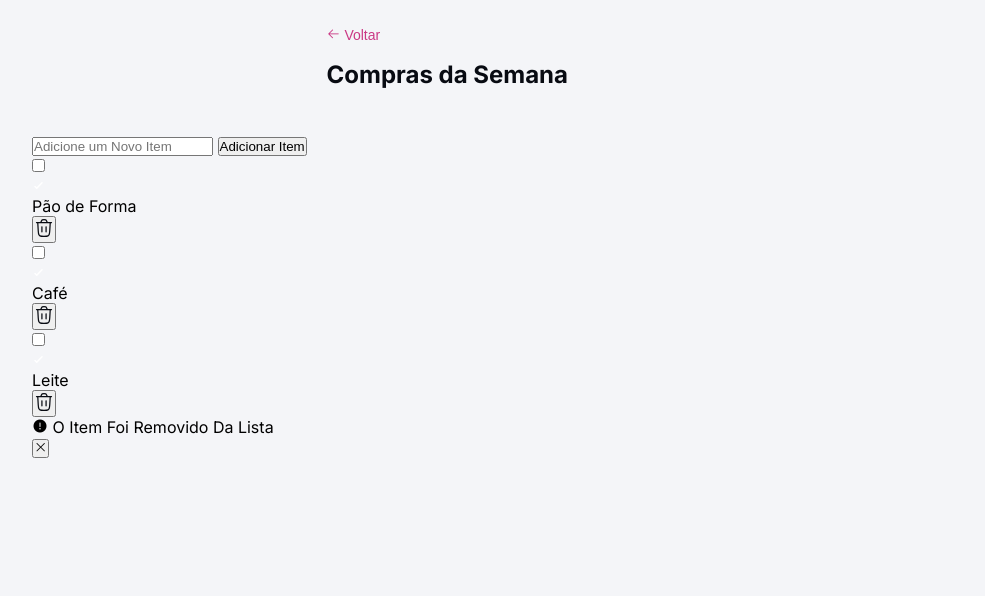
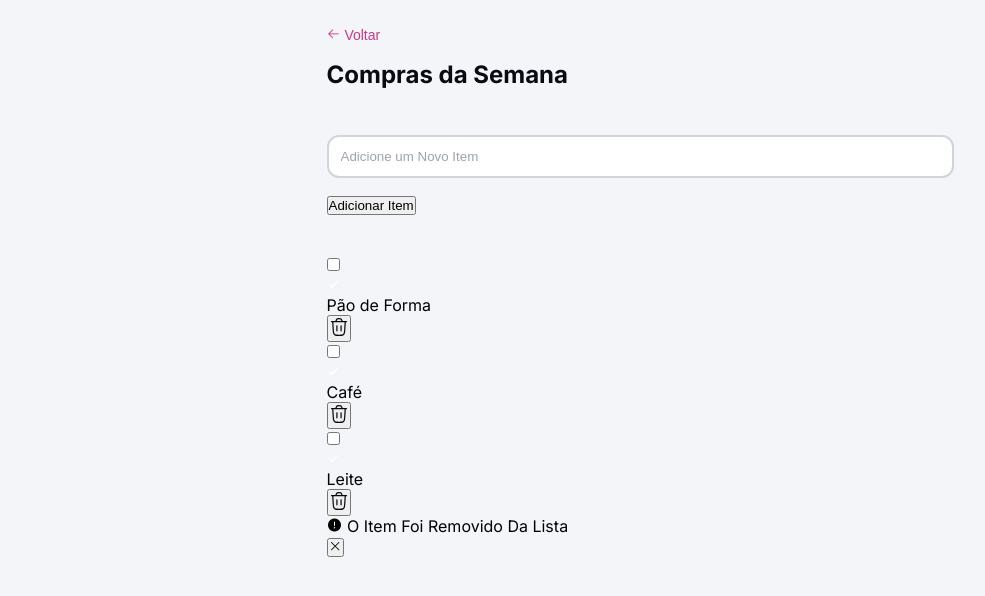
Before and after one commit to Paulo-Henrique-12c/quicklist, a plain HTML site: page index.html in a window 1280 px wide. Shown: the part 74-670 px from the top of the page, without its empty margins (0-985 px from the left). Drawn offline with nearby package versions, Linux system fonts and the light colour scheme.

Commit message:
mudança da estilização da input para adicionar um novo item

```diff
--- a/style.css
+++ b/style.css
@@ -60,3 +60,35 @@ header{
         line-height: 3.2rem;
     }
 }
+
+main{
+    max-width: 62.7rem;
+    margin-inline: auto;
+}
+
+.add-item{
+    margin-bottom: 4rem;
+
+    input{
+        width: 100%;
+        padding: 1.2rem;
+        border: 2px solid var(--border-primary);
+        border-radius: 1.2rem;
+        margin-bottom: 1.6rem;
+        outline: none;
+        color: var(--content-primary);
+
+        &::placeholder{
+            color: var(--content-terciary);
+        }
+
+        &:hover{
+            border: 2px solid var(--border-hover);
+            cursor: pointer;
+        }
+
+        &:focus{
+            border: 2px solid var(--color-brand);
+        }
+    }
+}
```
